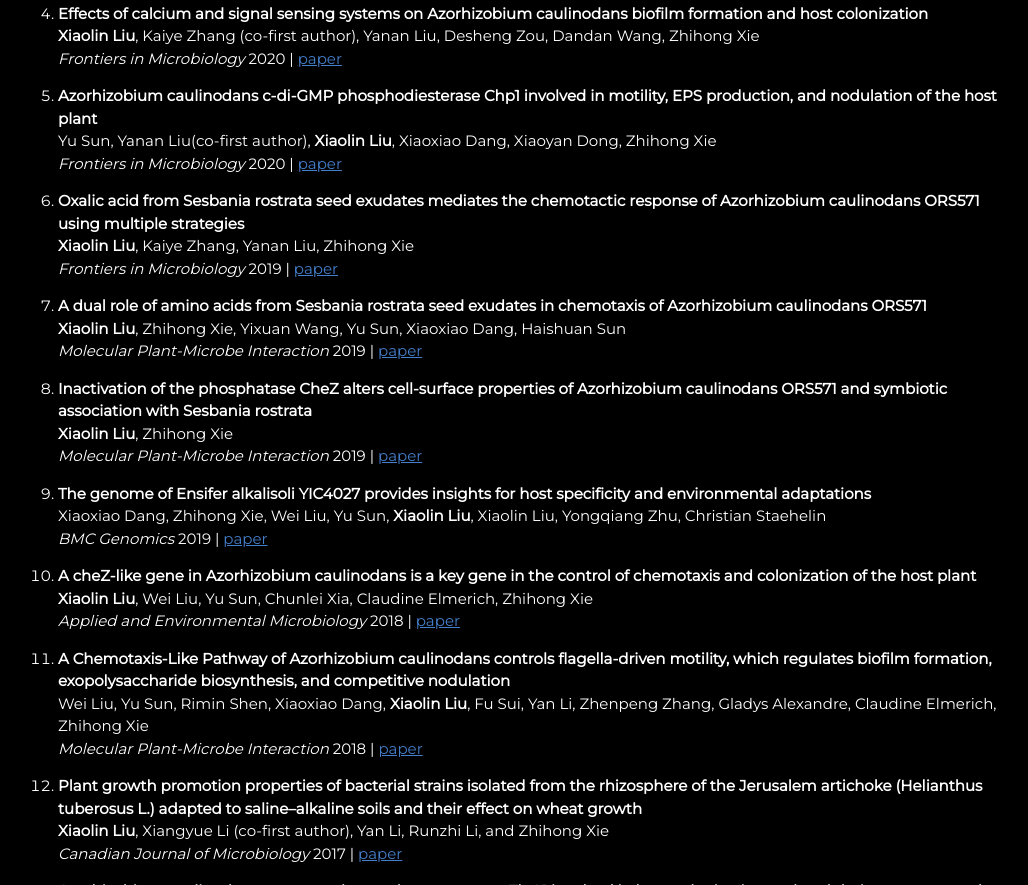
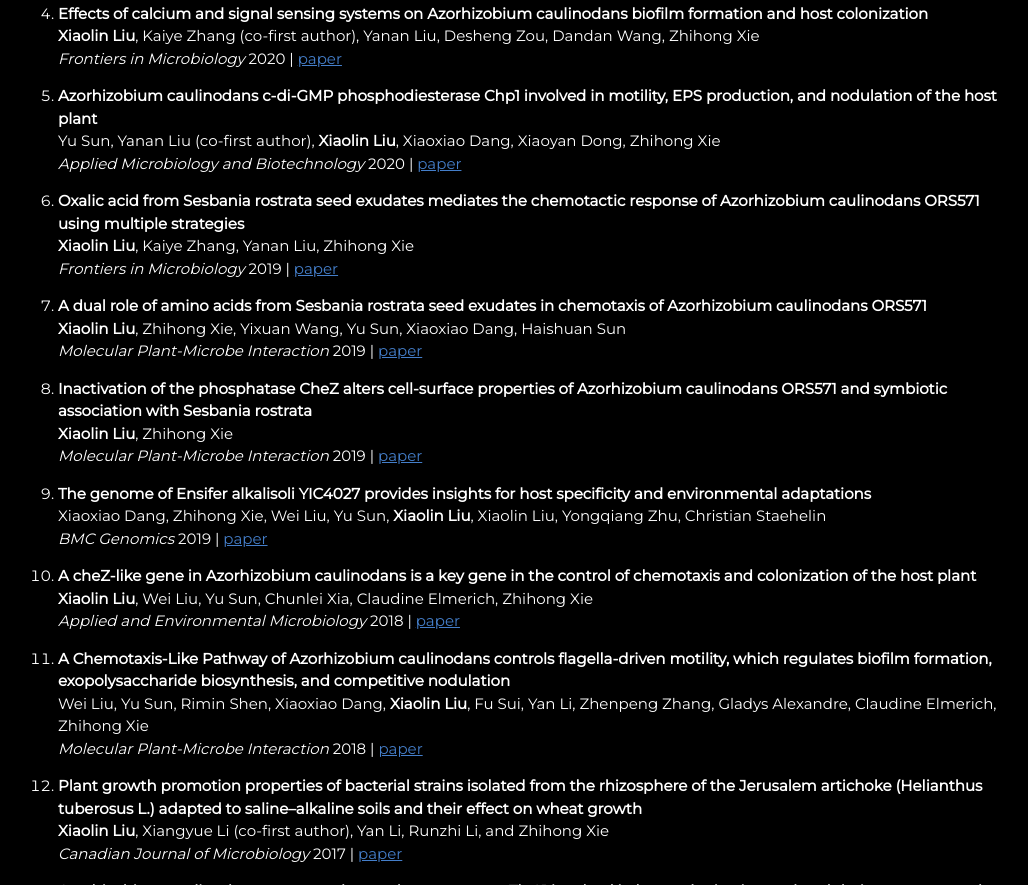
Before and after one commit to chemotaxisliu/chemotaxisliu, a plain HTML site: page index.html in a window 1280 px wide. Shown: the part 2145-3030 px from the top of the page, without its empty margins (192-1220 px from the left). Drawn offline with nearby package versions, Linux system fonts and the light colour scheme.

Commit message:
Update index.html

```diff
--- a/index.html
+++ b/index.html
@@ -176,9 +176,9 @@
           <p>
       <li><strong>Azorhizobium caulinodans c-di-GMP phosphodiesterase Chp1 involved in motility, EPS production, and nodulation of the host plant</strong>
       <br>
-Yu Sun, Yanan Liu(co-first author), <strong>Xiaolin Liu</strong>, Xiaoxiao Dang, Xiaoyan Dong, Zhihong Xie
+Yu Sun, Yanan Liu (co-first author), <strong>Xiaolin Liu</strong>, Xiaoxiao Dang, Xiaoyan Dong, Zhihong Xie
       <br>
-      <em>Frontiers in Microbiology</em> 2020 | <a style="color: #447ec9" href="https://www.frontiersin.org/articles/10.3389/fmicb.2020.563367/full">paper</a>
+      <em>Applied Microbiology and Biotechnology</em> 2020 | <a style="color: #447ec9" href="https://link.springer.com/article/10.1007/s00253-020-10404-6">paper</a>
       </p>
 
 
```
